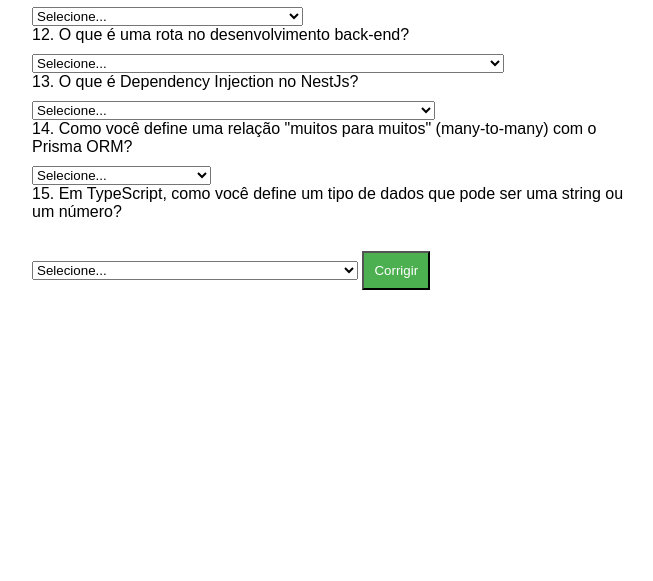
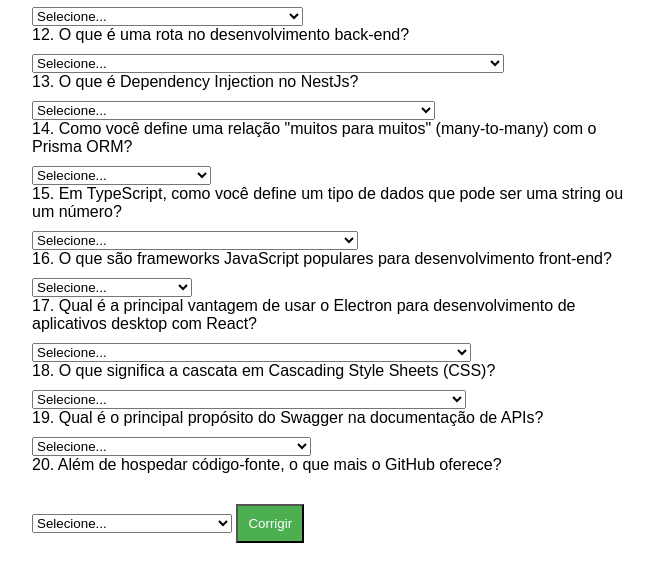
Before and after one commit to dbatista-docente/simulados-senai-html, a plain HTML site: page simulator-2/index.html in a window 1280 px wide. Shown: the part 89-670 px from the top of the page, without its empty margins (308-961 px from the left). Drawn offline with Linux system fonts and the light colour scheme.

Commit message:
Update index.html

```diff
--- a/simulator-2/index.html
+++ b/simulator-2/index.html
@@ -84,6 +84,51 @@
       <option value="c">interface StringOrNumber extends string, number {}</option>
     </select>
 
+    <!-- Pergunta 16 -->
+    <label>16. O que são frameworks JavaScript populares para desenvolvimento front-end?</label>
+    <select name="q16">
+      <option value="">Selecione...</option>
+      <option value="a">Django, Flask, Express</option>
+      <option value="b">React, Angular, Vue</option>
+      <option value="c">Java, C#, Python</option>
+    </select>
+
+    <!-- Pergunta 17 -->
+    <label>17. Qual é a principal vantagem de usar o Electron para desenvolvimento de aplicativos desktop com React?</label>
+    <select name="q17">
+      <option value="">Selecione...</option>
+      <option value="a">Suporte nativo a dispositivos móveis</option>
+      <option value="b">Possibilidade de empacotar aplicativos para Windows, macOS e Linux</option>
+      <option value="c">Melhor desempenho em navegadores web</option>
+    </select>
+
+    <!-- Pergunta 18 -->
+    <label>18. O que significa a cascata em Cascading Style Sheets (CSS)?</label>
+    <select name="q18">
+      <option value="">Selecione...</option>
+      <option value="a">Uma cachoeira de estilos</option>
+      <option value="b">Um padrão de estilo específico</option>
+      <option value="c">A aplicação de estilos de várias fontes, onde as regras se sobrepõem</option>
+    </select>
+
+    <!-- Pergunta 19 -->
+    <label>19. Qual é o principal propósito do Swagger na documentação de APIs?</label>
+    <select name="q19">
+      <option value="">Selecione...</option>
+      <option value="a">Criar animações interativas</option>
+      <option value="b">Padronizar a documentação de APIs REST</option>
+      <option value="c">Realizar testes automatizados</option>
+    </select>
+
+    <!-- Pergunta 20 -->
+    <label>20. Além de hospedar código-fonte, o que mais o GitHub oferece?</label>
+    <select name="q20">
+      <option value="">Selecione...</option>
+      <option value="a">Serviços de streaming</option>
+      <option value="b">Controle de versão distribuído</option>
+      <option value="c">Plataforma de jogos online</option>
+    </select>
+
     <button type="button" onclick="corrigir()">Corrigir</button>
   </form>
 
@@ -97,13 +142,18 @@
         q13: 'b',
         q14: 'b',
         q15: 'a',
+        q16: 'b',
+        q17: 'b',
+        q18: 'c',
+        q19: 'b',
+        q20: 'b',
       };
 
       const form = document.getElementById('quizForm');
       const resultDiv = document.getElementById('result');
       let pontuacao = 0;
 
-      for (let i = 11; i <= 15; i++) {
+      for (let i = 11; i <= 20; i++) {
         const respostaUsuario = form.elements[`q${i}`].value;
         const respostaCorreta = respostasCorretas[`q${i}`];
 
@@ -112,7 +162,7 @@
         }
       }
 
-      resultDiv.textContent = `Você acertou ${pontuacao} de 5 perguntas.`;
+      resultDiv.textContent = `Você acertou ${pontuacao} de 10 perguntas.`;
     }
   </script>
 
```
